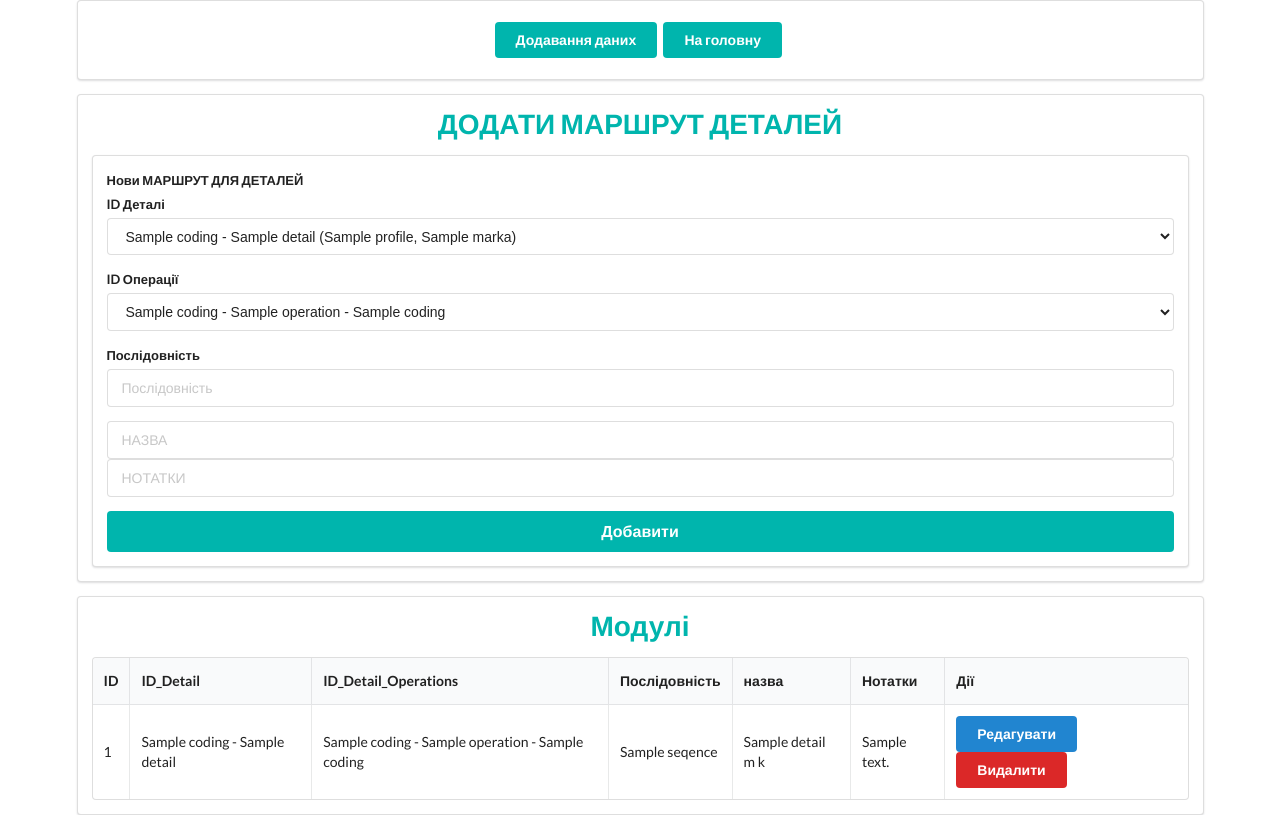
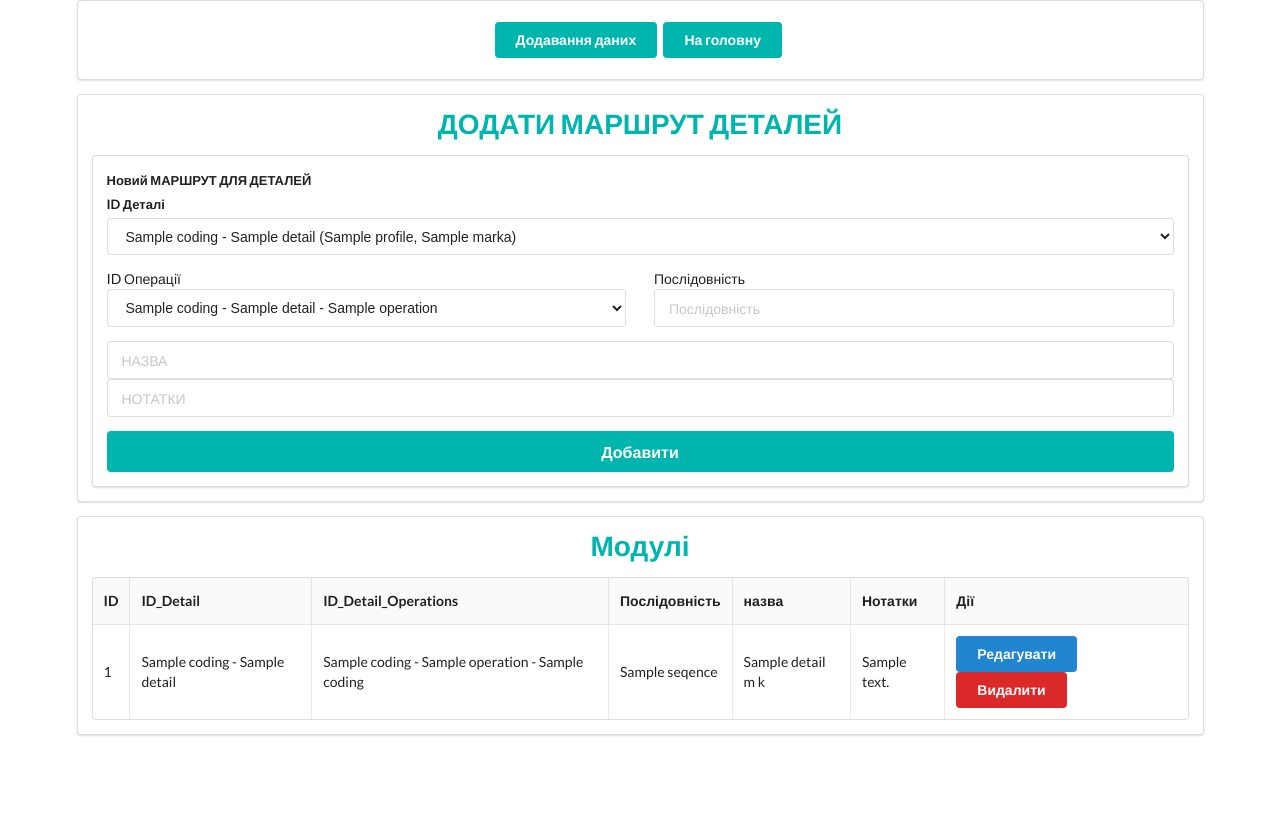
Before and after one commit to byigorduvanov/python_sobivartist, a FastAPI app: template templates/detail_m_k/detail_m_k.html in a window 1280 px wide. After the commit the page ends 736 px from the top, so only its background shows below. Run offline with FastAPI, Linux system fonts and the light colour scheme; the template is opened without the code that fills it: most values are stand-ins (such as "Sample title", 1, 10 or a date in 2020); parts of the project's set-up code (start-up, migrations or seed data) failed here and were passed over.

Commit message:
фіксація і перехід на вітку dev щоб створити мульти відправку форми

```diff
--- a/templates/detail_m_k/detail_m_k.html
+++ b/templates/detail_m_k/detail_m_k.html
@@ -12,7 +12,7 @@
         <form id="add-detail_m_k-form" class="ui large form">
             <div class="ui segment">
                 <div class="field">
-                    <label>Нови МАРШРУТ ДЛЯ ДЕТАЛЕЙ</label>
+                    <label>Новий МАРШРУТ ДЛЯ ДЕТАЛЕЙ</label>
                     <div class="field">
                         <label>ID Деталі</label>
                         <select name="detail_id">
@@ -27,19 +27,24 @@
                         </select>
                     </div>
                        <div class="field">
+                        <div class="ui two column grid">
+                            <div class="column">
                                 <label>ID Операції</label>
                                 <select name="detail_operations_id">
                                     {% for detail_operation in detail_operations %}
-                        <option value="{{ detail_operation.id }}">{{ detail_operation.operations.coding }} - {{ detail_operation.operations.name }} - {{ detail_operation.detail.coding }}</option>
+                                    <option value="{{ detail_operation.id }}">{{ detail_operation.detail.coding }} - {{ detail_operation.detail.name }} - {{ detail_operation.operations.name }}</option>
                                     {% endfor %}
                                 </select>
                             </div>
-                <div class="field">
+                            <div class="column">
                                 <label>Послідовність</label>
                                 <div class="ui input">
                                     <input type="number" name="seqence" placeholder="Послідовність">
                                 </div>
                             </div>
+                        </div>
+                    </div>
+
                 <div class="ui input">
                     <input type="text" name="name" placeholder="НАЗВА">
                 </div>
```
Lines whose indentation alone changed are shown as unchanged.
